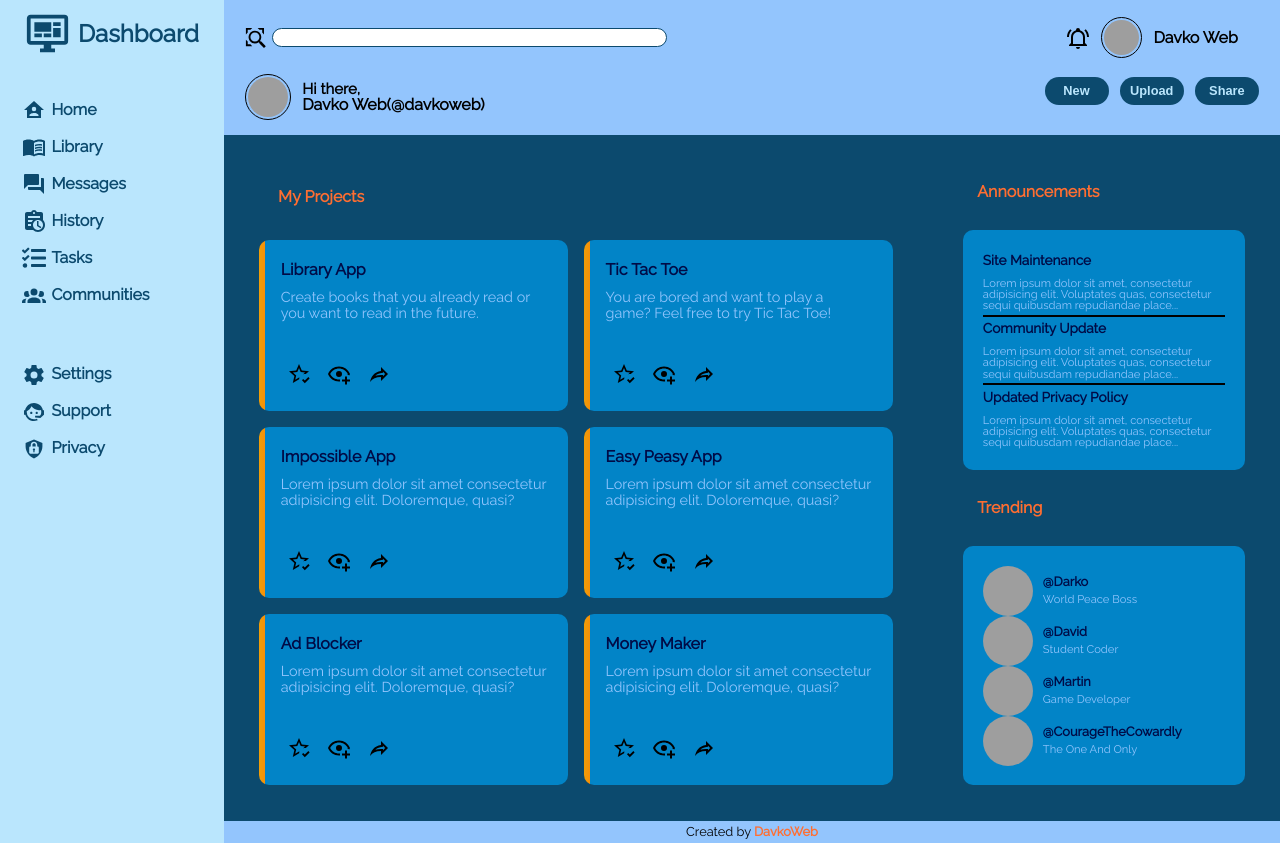
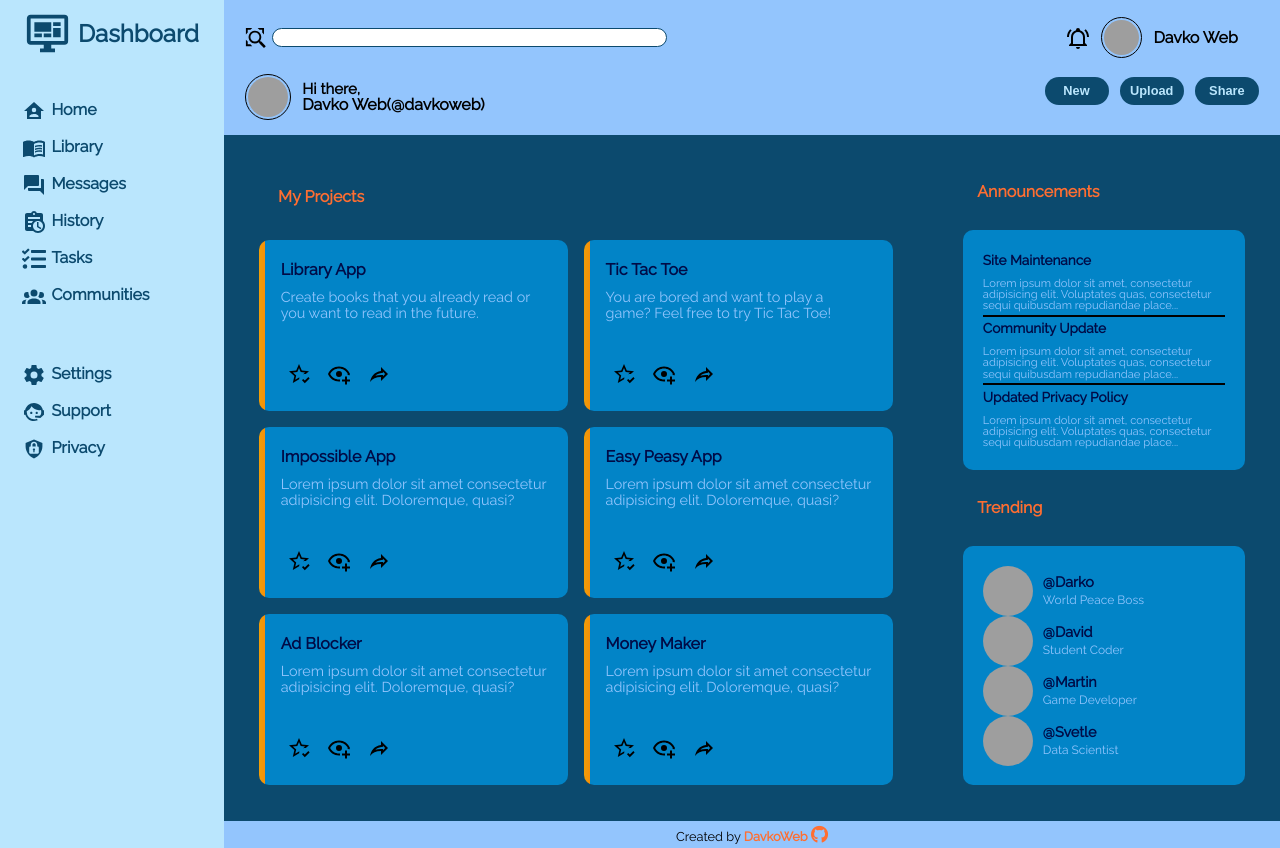
Before and after one commit to MarkoDavkovski/AdminDashboard, a plain HTML site: page index.html in a window 1280 px wide. Drawn offline with Linux system fonts and the light colour scheme; grey boxes are pictures that could not be loaded.

Commit message:
Small style corrections, tic-tac-toe PvP functionality

```diff
--- a/index.html
+++ b/index.html
@@ -7,6 +7,7 @@
 		<title>AdminDashboard</title>
 		<link rel="stylesheet" href="reset.css" />
 		<link rel="stylesheet" href="style.css" />
+		<link rel="stylesheet" href="https://cdnjs.cloudflare.com/ajax/libs/font-awesome/6.3.0/css/all.min.css"  />
 	</head>
 	<body>
 		<main>
@@ -453,28 +454,28 @@
 						<div class="other-user-profile"><img width=50px height=50px src="https://png.pngtree.com/png-clipart/20190520/original/pngtree-gentle-business-dog-face-png-image_4103423.jpg" alt="user profile picture">
 							<div class="other-user-info">
 							<div class="other-user-tag-name"><a href="#">@Darko</a></div>
-							<div class="other-user-desctiption">World Peace Boss</div>
+							<div class="other-user-description">World Peace Boss</div>
 						</div></div>
 						<div class="other-user-profile"><img width=50px height=50px src="https://www.pngitem.com/pimgs/m/665-6657999_clipart-download-pinterest-dog-corgi-face-clipart-hd.png" alt="user profile picture">
 							<div class="other-user-info">
 								<div class="other-user-tag-name"><a href="#">@David</a></div>
-								<div class="other-user-desctiption">Student Coder</div>
+								<div class="other-user-description">Student Coder</div>
 							</div></div>
 						<div class="other-user-profile"><img width=50px height=50px src="https://media.istockphoto.com/id/1344600453/vector/cute-cartoon-bernese-mountain-dog-face.jpg?s=612x612&w=0&k=20&c=8LC0-N04kkoaj78nbbec4izFyx-HUZgDrTGIG_0OHSg=" alt="user profile picture">
 							<div class="other-user-info">
 								<div class="other-user-tag-name"><a href="#">@Martin</a></div>
-								<div class="other-user-desctiption">Game Developer</div>
+								<div class="other-user-description">Game Developer</div>
 							</div></div>
 						<div class="other-user-profile"><img width=50px height=50px src="https://www.pngfind.com/pngs/m/10-100176_courage-the-cowardly-dog-clipart-courage-the-cowardly.png" alt="user profile picture">
 							<div class="other-user-info">
-								<div class="other-user-tag-name"><a href="#">@CourageTheCowardly</a></div>
-								<div class="other-user-desctiption">The One And Only</div></div></div>
+								<div class="other-user-tag-name"><a href="#">@Svetle</a></div>
+								<div class="other-user-description">Data Scientist</div></div></div>
 					</div>
 				</div>
 			</content>
 			<!-- Footer -->
 			<footer>
-				<span>Created by <a href="https://github.com/MarkoDavkovski">DavkoWeb</a></span>
+				<span>Created by <a href="https://github.com/MarkoDavkovski">DavkoWeb <i class="fa-brands fa-github"></i></a></span>
 			</footer>
 		</main>
 	</body>
--- a/style.css
+++ b/style.css
@@ -290,9 +290,11 @@ content {
 }
 .other-user-tag-name > a {
 	color: var(--darkBlueColor);
+	font-size: 0.9rem;
+	font-weight: 900;
 }
-.other-user-desctiption {
-	font-size: 0.7rem;
+.other-user-description {
+	font-size: 0.75rem;
 	color: var(--headerColor);
 }
 
@@ -311,6 +313,7 @@ footer > span > a {
 }
 footer > span > a:hover {
 	text-decoration: underline;
+	color: var(--containerColor);
 }
 .form-add-button {
 	color: #fefefe;
@@ -319,3 +322,14 @@ footer > span > a:hover {
 	cursor: pointer;
 	background-color: var(--containerColor);
 }
+
+.fa-github {
+	font-size: 1.1rem;
+	transition: transform 0.4s ease-in-out;
+}
+
+footer > span > a:hover .fa-github {
+	cursor: pointer;
+	transform: rotate(360deg) scale(1.2);
+	color: var(--containerColor);
+}
```
Also changed, not shown: Library/library.html (+6 -2 lines).
